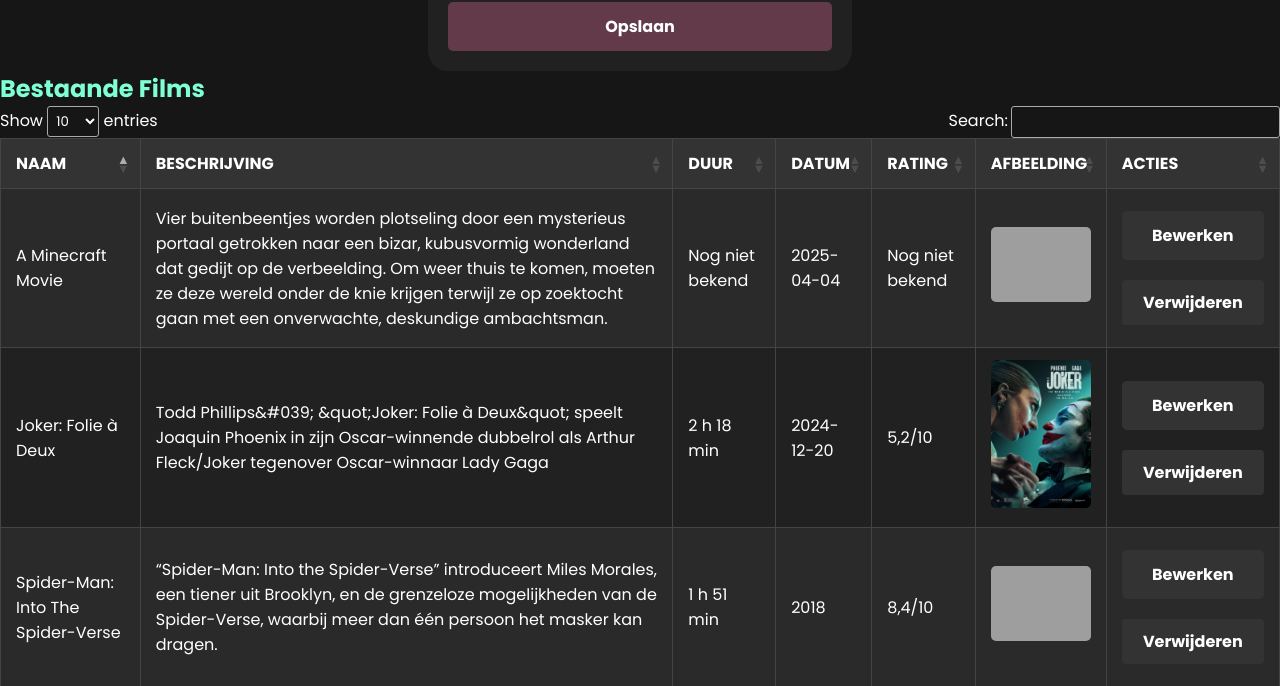
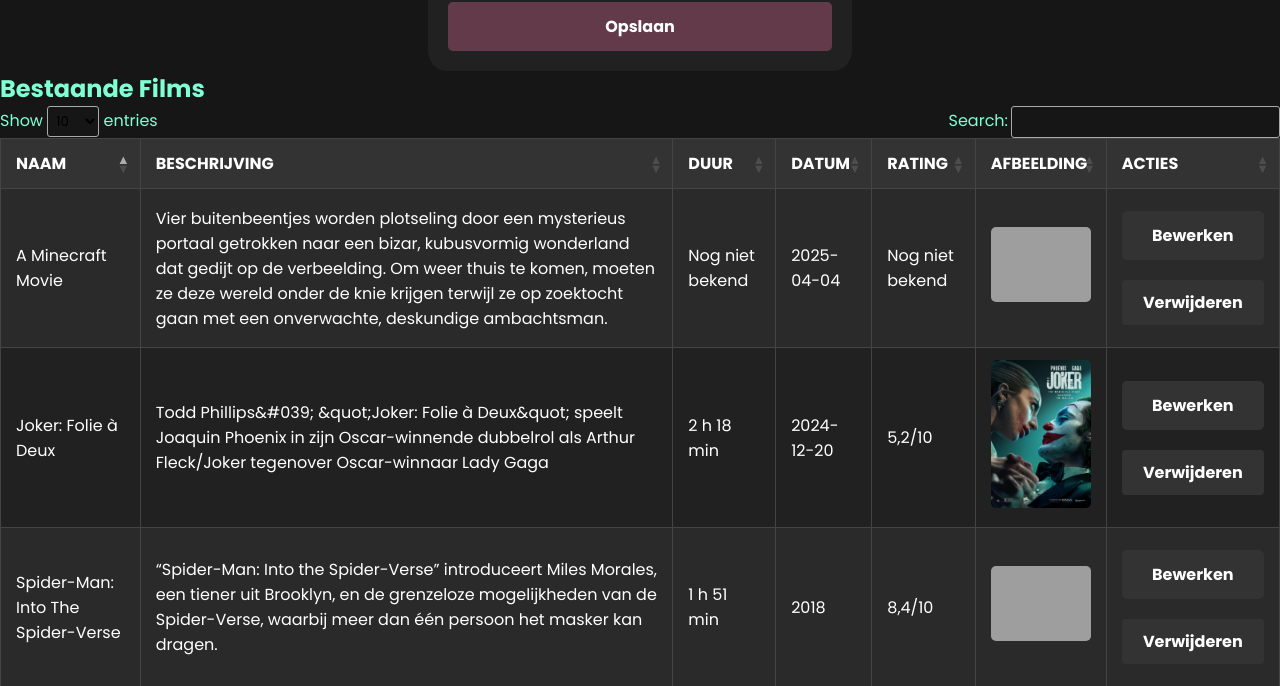
Before and after one commit to 6037685/MBO-cinema, a PHP site: page /beheer.php in a window 1280 px wide. Shown: the part 1312-1998 px from the top of the page. Run offline with PHP 8.4, Linux system fonts and the light colour scheme; a user stored in the database is signed in; data comes from the database, SQL or seed files in the repository; some libraries are stand-ins or nearby versions; grey boxes are pictures that could not be loaded.

Commit message:
Update styl.css

```diff
--- a/bioscoop/html/Css/styl.css
+++ b/bioscoop/html/Css/styl.css
@@ -731,16 +731,7 @@ button[type="submit"]:hover {
     background-color: #212121;
     color: white;
 }
-label{
-    color: white !important;
-}
-input{
-    color: white !important;
-}
-select {
-    color: white !important;
-    background-color: black;
-}
+
 select option{
     color: black;
 }
```
